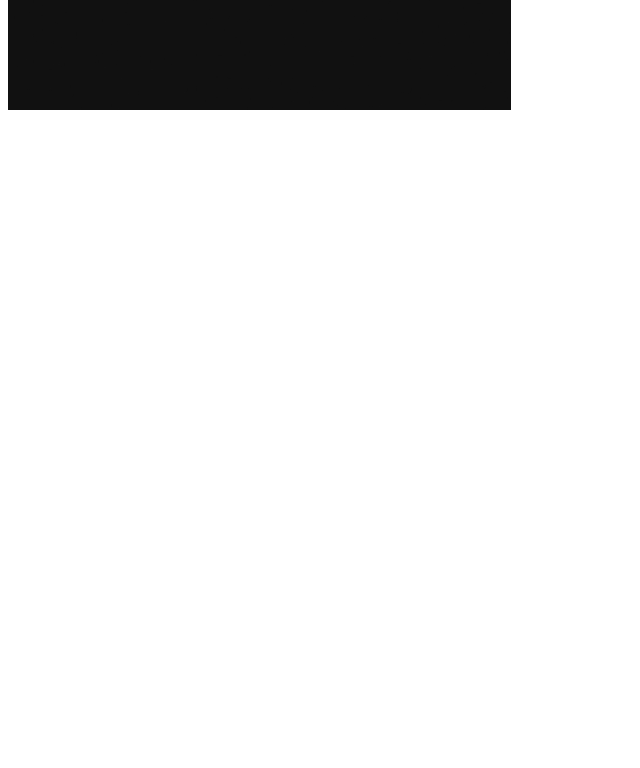
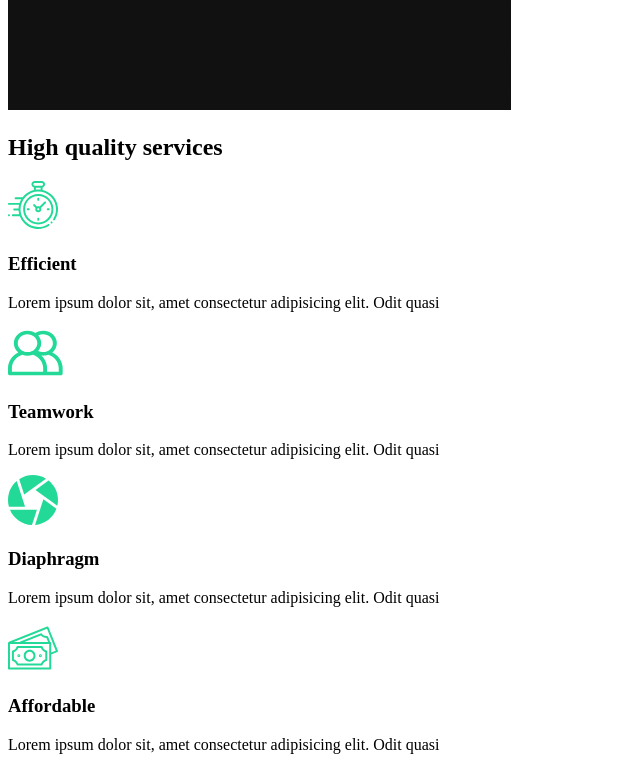
Before and after one commit to YasinAdan/photomaze, a React (Create React App) app: page / in a window 1280 px wide. Shown: the part 860-1628 px from the top of the page, without its empty margins (0-640 px from the left). Before the commit the page ends 982 px from the top, so only its background shows below. Built offline with nearby package versions, Linux system fonts and the light colour scheme.

Commit message:
services section

```diff
--- /dev/null
+++ b/src/components/servicesSection.jsx
@@ -0,0 +1,64 @@
+import React from 'react';
+// import icons
+import clock from '../img/clock.svg';
+import diaphragm from '../img/diaphragm.svg';
+import money from '../img/money.svg';
+import teamwork from '../img/teamwork.svg';
+import home2 from '../img/home2.png';
+
+const serviceSection = () => {
+    return (
+        <div>
+            <div className="services">
+                <div className="description">
+                    <h2>
+                        High <span>quality</span> services
+                    </h2>
+                </div>
+                <div className="cards">
+                    <div className="card">
+                        <div className="icon">
+                            <img src={clock} alt="" />
+                            <h3>Efficient</h3>
+                        </div>
+                        <p>Lorem ipsum dolor sit, amet consectetur adipisicing elit.
+                        Odit quasi
+                        </p>
+                    </div>
+                    <div className="card">
+                        <div className="icon">
+                            <img src={teamwork} alt="" />
+                            <h3>Teamwork</h3>
+                        </div>
+                        <p>Lorem ipsum dolor sit, amet consectetur adipisicing elit.
+                        Odit quasi
+                        </p>
+                    </div>
+                    <div className="card">
+                        <div className="icon">
+                            <img src={diaphragm} alt="" />
+                            <h3>Diaphragm</h3>
+                        </div>
+                        <p>Lorem ipsum dolor sit, amet consectetur adipisicing elit.
+                        Odit quasi
+                        </p>
+                    </div>
+                    <div className="card">
+                        <div className="icon">
+                            <img src={money} alt="" />
+                            <h3>Affordable</h3>
+                        </div>
+                        <p>Lorem ipsum dolor sit, amet consectetur adipisicing elit.
+                        Odit quasi
+                        </p>
+                    </div>
+                </div>
+            </div>
+            <div className="image">
+                <img src={home2} alt="" />
+            </div>
+        </div>
+    )
+}
+
+export default serviceSection;
--- a/src/pages/about.jsx
+++ b/src/pages/about.jsx
@@ -1,11 +1,13 @@
 import React from 'react'
-import AboutUS from '../components/about'
+import AboutUS from '../components/aboutSection'
+import Services from '../components/servicesSection'
 
 
 const AboutPage =  () => {
 return (
     <>
         <AboutUS />
+        <Services />
     </>
 )
 }
```
Also changed, not shown: src/components/faqSection.jsx (added, +9 -0 lines), src/components/aboutSection.jsx (renamed from src/components/about.jsx).
